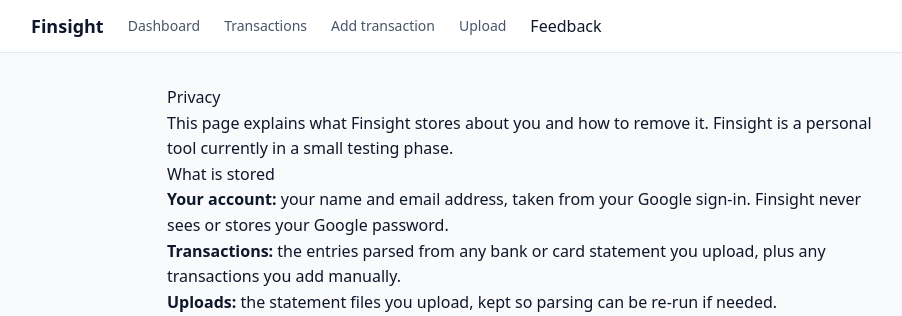
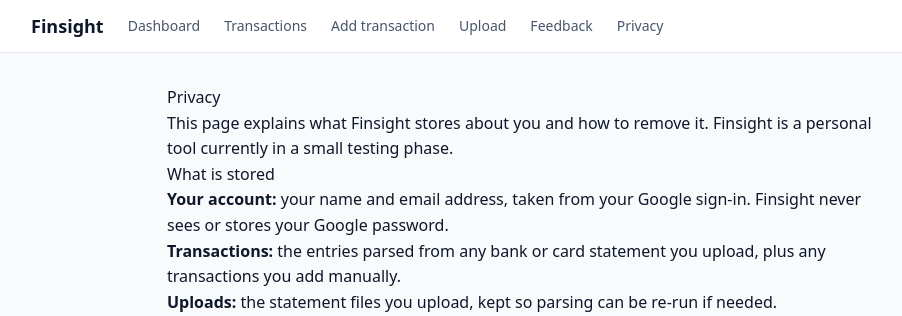
Before and after one commit to Loki1928/Finsight, a FastAPI app: template app/templates/privacy.html in a window 1280 px wide. Shown: the top 316 px of the page, without its empty margins (113-1015 px from the left). Run offline with FastAPI, Linux system fonts and the light colour scheme; the template is opened without the code that fills it, so the values that code supplies are empty; parts of the project's set-up code (start-up, migrations or seed data) failed here and were passed over; some libraries are stand-ins or nearby versions.

Commit message:
Add Privacy and Account nav links; style Feedback link

```diff
--- a/app/templates/base.html
+++ b/app/templates/base.html
@@ -8,13 +8,14 @@
 </head>
 <body class="bg-slate-50 text-slate-900 min-h-screen">
   <nav class="bg-white border-b border-slate-200">
-    <div class="max-w-5xl mx-auto px-4 py-3 flex items-center gap-6">
+<div class="max-w-5xl mx-auto px-4 py-3 flex items-center gap-6">
       <a href="/" class="font-semibold text-lg">Finsight</a>
       <a href="/" class="text-sm text-slate-600 hover:text-slate-900">Dashboard</a>
       <a href="/transactions" class="text-sm text-slate-600 hover:text-slate-900">Transactions</a>
       <a href="/transactions/add" class="text-sm text-slate-600 hover:text-slate-900">Add transaction</a>
       <a href="/upload" class="text-sm text-slate-600 hover:text-slate-900">Upload</a>
-      <a href="/feedback">Feedback</a>
+      <a href="/feedback" class="text-sm text-slate-600 hover:text-slate-900">Feedback</a>
+      <a href="/privacy" class="text-sm text-slate-600 hover:text-slate-900">Privacy</a>
 
       {% if user %}
       <div class="ml-auto flex items-center gap-3">
@@ -23,6 +24,7 @@
              class="w-7 h-7 rounded-full object-cover ring-1 ring-slate-200" />
         {% endif %}
         <span class="text-sm text-slate-700">{{ user.full_name or user.email }}</span>
+        <a href="/account" class="text-sm text-slate-500 hover:text-slate-900">Account</a>
         <a href="/auth/logout" class="text-sm text-slate-500 hover:text-red-600">Log out</a>
       </div>
       {% endif %}
```
